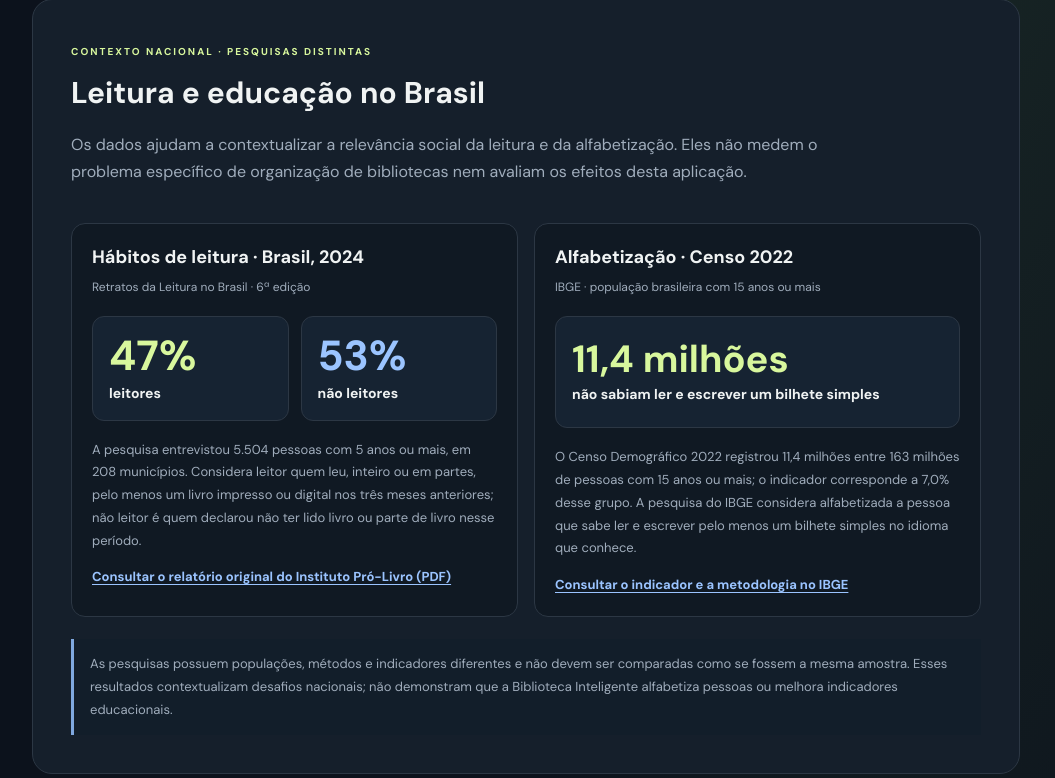
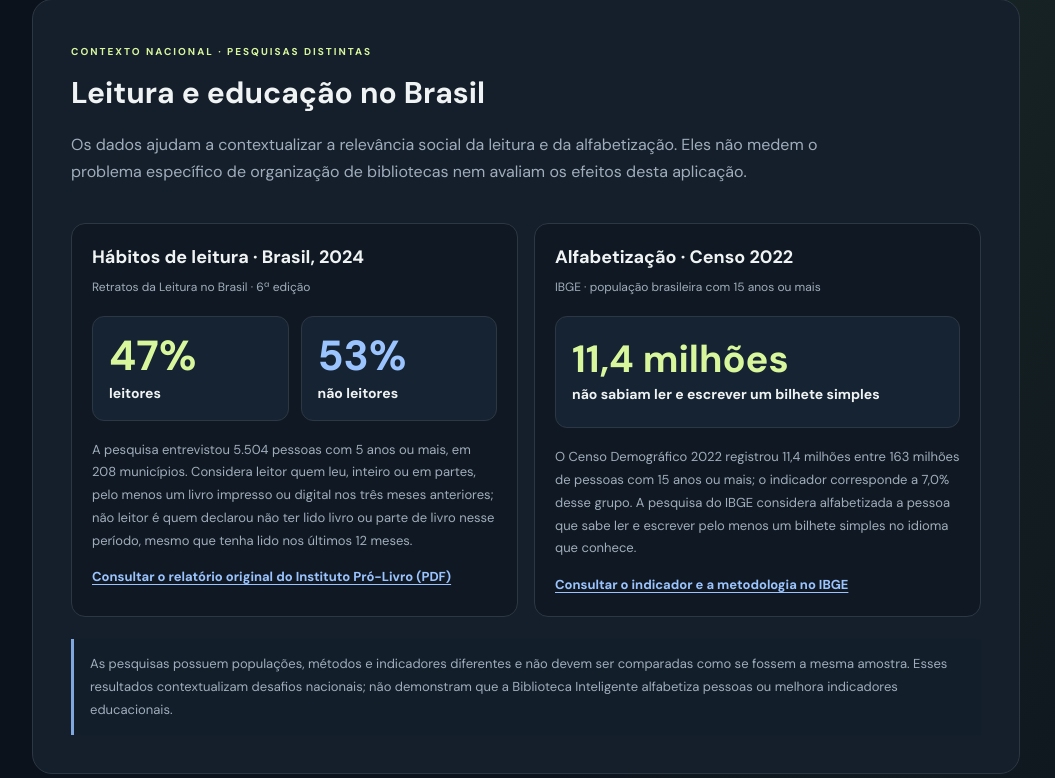
Before and after one commit to Arthur-Thome/biblioteca-inteligente, a Flask app: page /sobre-ods in a window 1280 px wide. Shown: the part 953-1731 px from the top of the page, without its empty margins (114-1169 px from the left). Run offline with Flask 3, Linux system fonts and the light colour scheme; some web fonts are replaced.

Commit message:
Esclarece critério da pesquisa de leitura

```diff
--- a/templates/sobre_ods.html
+++ b/templates/sobre_ods.html
@@ -47,7 +47,7 @@
               <div class="evidence-stat evidence-stat-reader"><strong>47%</strong><span>leitores</span></div>
               <div class="evidence-stat evidence-stat-nonreader"><strong>53%</strong><span>não leitores</span></div>
             </div>
-            <p class="evidence-method">A pesquisa entrevistou 5.504 pessoas com 5 anos ou mais, em 208 municípios. Considera leitor quem leu, inteiro ou em partes, pelo menos um livro impresso ou digital nos três meses anteriores; não leitor é quem declarou não ter lido livro ou parte de livro nesse período.</p>
+            <p class="evidence-method">A pesquisa entrevistou 5.504 pessoas com 5 anos ou mais, em 208 municípios. Considera leitor quem leu, inteiro ou em partes, pelo menos um livro impresso ou digital nos três meses anteriores; não leitor é quem declarou não ter lido livro ou parte de livro nesse período, mesmo que tenha lido nos últimos 12 meses.</p>
             <a href="https://www.prolivro.org.br/wp-content/uploads/2024/11/Apresentac%CC%A7a%CC%83o_Retratos_da_Leitura_2024_13-11_SITE.pdf" target="_blank" rel="noopener noreferrer">Consultar o relatório original do Instituto Pró-Livro (PDF)</a>
           </article>
           <article class="evidence-panel evidence-census" aria-labelledby="census-evidence-title">
```
Also changed, not shown: docs/APRESENTACAO.md (+1 -1 lines), tests/test_app.py (+1 -0 lines), README.md.
